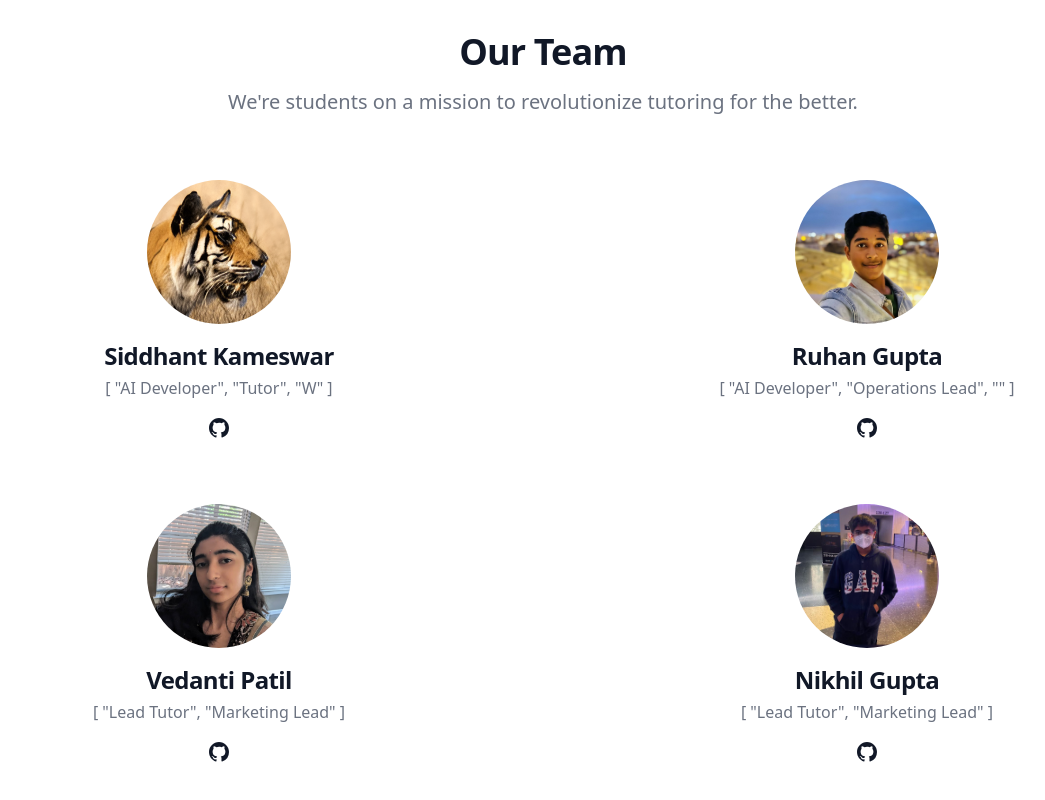
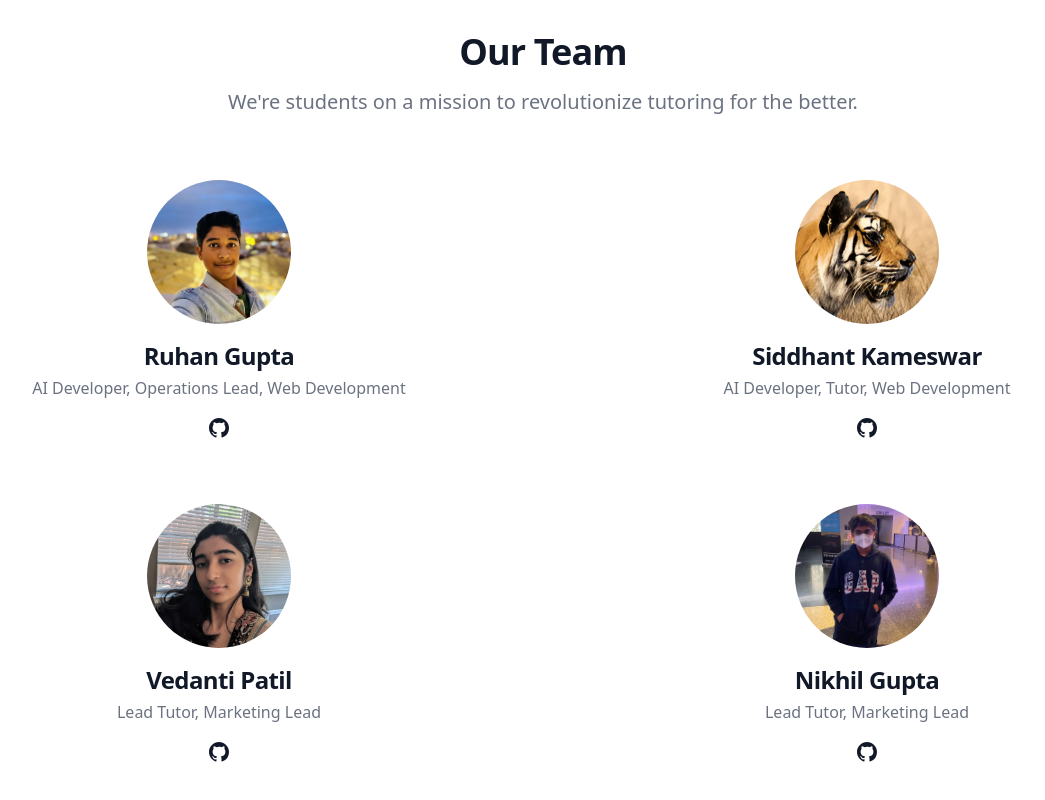
Before and after one commit to wavetutor/wavetutor, a Vue app: page / in a window 1280 px wide. Shown: the part 1496-2296 px from the top of the page, without its empty margins (97-1142 px from the left). Built offline with nearby package versions, Linux system fonts and the light colour scheme.

Commit message:
Clean up credits page

```diff
--- a/src/components/CreditsSection.vue
+++ b/src/components/CreditsSection.vue
@@ -11,26 +11,11 @@
             <h3 class="mb-1 text-2xl font-bold tracking-tight text-gray-900 dark:text-white">{{ person.name }}</h3>
             <p>{{ person.role }}</p>
             <ul class="flex justify-center mt-4 space-x-4">
-<!--               <li>
-                <a href="#" class="text-[#39569c] hover:text-gray-900 dark:hover:text-white">
-                    <svg class="w-6 h-6" fill="currentColor" viewBox="0 0 24 24" aria-hidden="true"><path fill-rule="evenodd" d="M22 12c0-5.523-4.477-10-10-10S2 6.477 2 12c0 4.991 3.657 9.128 8.438 9.878v-6.987h-2.54V12h2.54V9.797c0-2.506 1.492-3.89 3.777-3.89 1.094 0 2.238.195 2.238.195v2.46h-1.26c-1.243 0-1.63.771-1.63 1.562V12h2.773l-.443 2.89h-2.33v6.988C18.343 21.128 22 16.991 22 12z" clip-rule="evenodd" /></svg>
-                </a>
-              </li>
-              <li>
-                  <a href="#" class="text-[#00acee] hover:text-gray-900 dark:hover:text-white">
-                      <svg class="w-6 h-6" fill="currentColor" viewBox="0 0 24 24" aria-hidden="true"><path d="M8.29 20.251c7.547 0 11.675-6.253 11.675-11.675 0-.178 0-.355-.012-.53A8.348 8.348 0 0022 5.92a8.19 8.19 0 01-2.357.646 4.118 4.118 0 001.804-2.27 8.224 8.224 0 01-2.605.996 4.107 4.107 0 00-6.993 3.743 11.65 11.65 0 01-8.457-4.287 4.106 4.106 0 001.27 5.477A4.072 4.072 0 012.8 9.713v.052a4.105 4.105 0 003.292 4.022 4.095 4.095 0 01-1.853.07 4.108 4.108 0 003.834 2.85A8.233 8.233 0 012 18.407a11.616 11.616 0 006.29 1.84" /></svg>
-                  </a>
-              </li> -->
               <li v-if="person.github">
                 <a :href="`https://github.com/${person.github}`" class="text-gray-900 hover:text-gray-900 dark:hover:text-white dark:text-gray-300">
                   <svg class="w-6 h-6" fill="currentColor" viewBox="0 0 24 24" aria-hidden="true"><path fill-rule="evenodd" d="M12 2C6.477 2 2 6.484 2 12.017c0 4.425 2.865 8.18 6.839 9.504.5.092.682-.217.682-.483 0-.237-.008-.868-.013-1.703-2.782.605-3.369-1.343-3.369-1.343-.454-1.158-1.11-1.466-1.11-1.466-.908-.62.069-.608.069-.608 1.003.07 1.531 1.032 1.531 1.032.892 1.53 2.341 1.088 2.91.832.092-.647.35-1.088.636-1.338-2.22-.253-4.555-1.113-4.555-4.951 0-1.093.39-1.988 1.029-2.688-.103-.253-.446-1.272.098-2.65 0 0 .84-.27 2.75 1.026A9.564 9.564 0 0112 6.844c.85.004 1.705.115 2.504.337 1.909-1.296 2.747-1.027 2.747-1.027.546 1.379.202 2.398.1 2.651.64.7 1.028 1.595 1.028 2.688 0 3.848-2.339 4.695-4.566 4.943.359.309.678.92.678 1.855 0 1.338-.012 2.419-.012 2.747 0 .268.18.58.688.482A10.019 10.019 0 0022 12.017C22 6.484 17.522 2 12 2z" clip-rule="evenodd" /></svg>
                 </a>
               </li>
-              <!-- <li>
-                  <a href="#" class="text-[#ea4c89] hover:text-gray-900 dark:hover:text-white">
-                      <svg class="w-6 h-6" fill="currentColor" viewBox="0 0 24 24" aria-hidden="true"><path fill-rule="evenodd" d="M12 2C6.48 2 2 6.48 2 12s4.48 10 10 10c5.51 0 10-4.48 10-10S17.51 2 12 2zm6.605 4.61a8.502 8.502 0 011.93 5.314c-.281-.054-3.101-.629-5.943-.271-.065-.141-.12-.293-.184-.445a25.416 25.416 0 00-.564-1.236c3.145-1.28 4.577-3.124 4.761-3.362zM12 3.475c2.17 0 4.154.813 5.662 2.148-.152.216-1.443 1.941-4.48 3.08-1.399-2.57-2.95-4.675-3.189-5A8.687 8.687 0 0112 3.475zm-3.633.803a53.896 53.896 0 013.167 4.935c-3.992 1.063-7.517 1.04-7.896 1.04a8.581 8.581 0 014.729-5.975zM3.453 12.01v-.26c.37.01 4.512.065 8.775-1.215.25.477.477.965.694 1.453-.109.033-.228.065-.336.098-4.404 1.42-6.747 5.303-6.942 5.629a8.522 8.522 0 01-2.19-5.705zM12 20.547a8.482 8.482 0 01-5.239-1.8c.152-.315 1.888-3.656 6.703-5.337.022-.01.033-.01.054-.022a35.318 35.318 0 011.823 6.475 8.4 8.4 0 01-3.341.684zm4.761-1.465c-.086-.52-.542-3.015-1.659-6.084 2.679-.423 5.022.271 5.314.369a8.468 8.468 0 01-3.655 5.715z" clip-rule="evenodd" /></svg>
-                  </a>
-              </li>  -->
             </ul>
           </div>
         </div>
@@ -41,15 +26,15 @@
 <script setup lang="ts">
 import ruhan from "../assets/credits/ruhan.jpg";
 import siddhant from "../assets/credits/siddhant.png";
-import correctvedanti from "../assets/credits/correctvedanti.png";
+import vedanti from "../assets/credits/vedanti.png";
 import nikhil from "../assets/credits/nikhil.jpg";
 
 const team = shuffle([
-  { name: "Siddhant Kameswar", role: ["AI Developer", "Tutor", "W"] /* also did nothing */ , pfp: siddhant, github: "grimsteel" },
-  { name: "Ruhan Gupta", role: ["AI Developer", "Operations Lead", ""], pfp: ruhan, github: "imgroot2"},
-  { name: "Vedanti Patil", role: ["Lead Tutor", "Marketing Lead"], pfp: correctvedanti, github: "likevee"},
-  { name: "Nikhil Gupta", role: ["Lead Tutor", "Marketing Lead"], pfp: nikhil, github: "NikG978"}
-]).sort((a, b) => b.role.length - a.role.length);
+  { name: "Siddhant Kameswar", role: "AI Developer, Tutor, Web Development", rank: 3, pfp: siddhant, github: "grimsteel" },
+  { name: "Ruhan Gupta", role: "AI Developer, Operations Lead, Web Development", rank: 4, pfp: ruhan, github: "imgroot2"},
+  { name: "Vedanti Patil", role: "Lead Tutor, Marketing Lead", rank: 2, pfp: vedanti, github: "likevee" },
+  { name: "Nikhil Gupta", role: "Lead Tutor, Marketing Lead", rank: 2, pfp: nikhil, github: "NikG978" },
+]).sort((a, b) => b.rank - a.rank);
 
 function shuffle<T>(arr: T[]) {
   for (let i = arr.length; i > 0;) {
```
Also changed, not shown: src/assets/credits/correctvedanti.png (deleted), src/assets/credits/vedanti.png.
